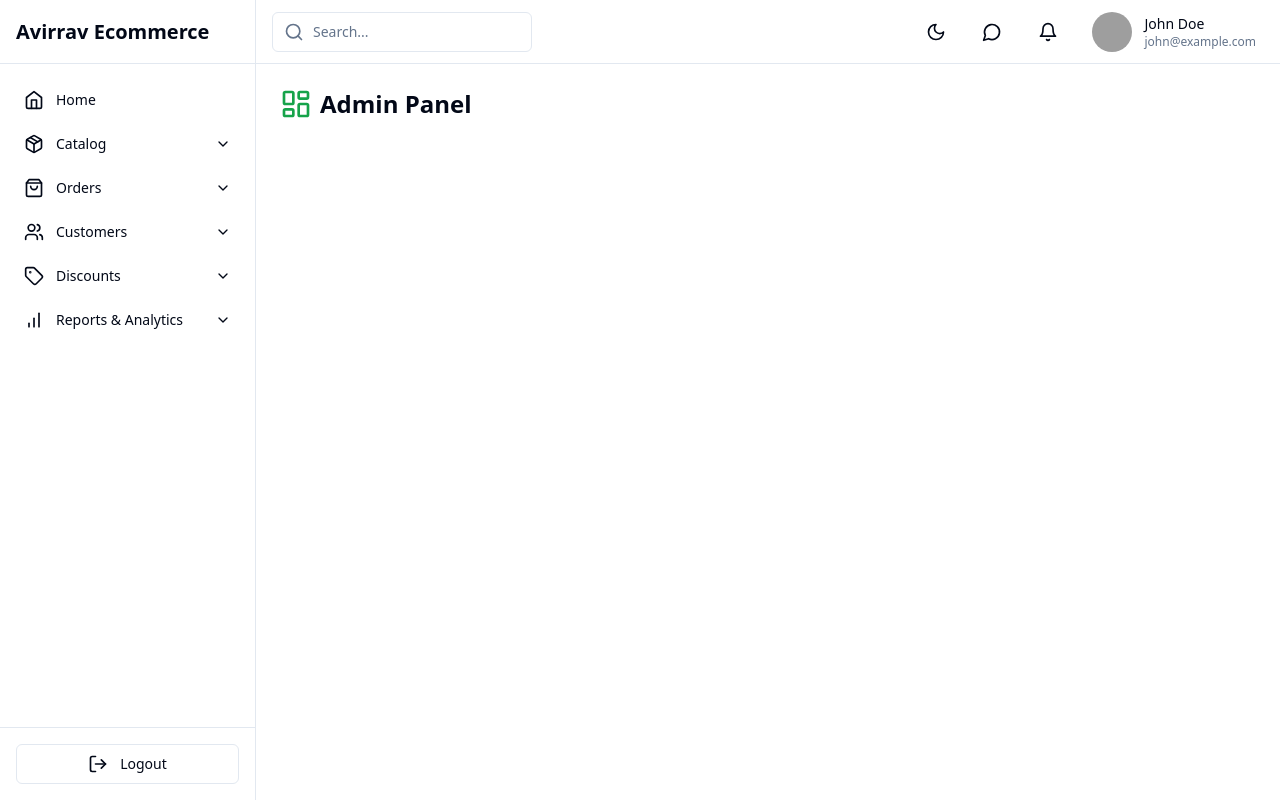
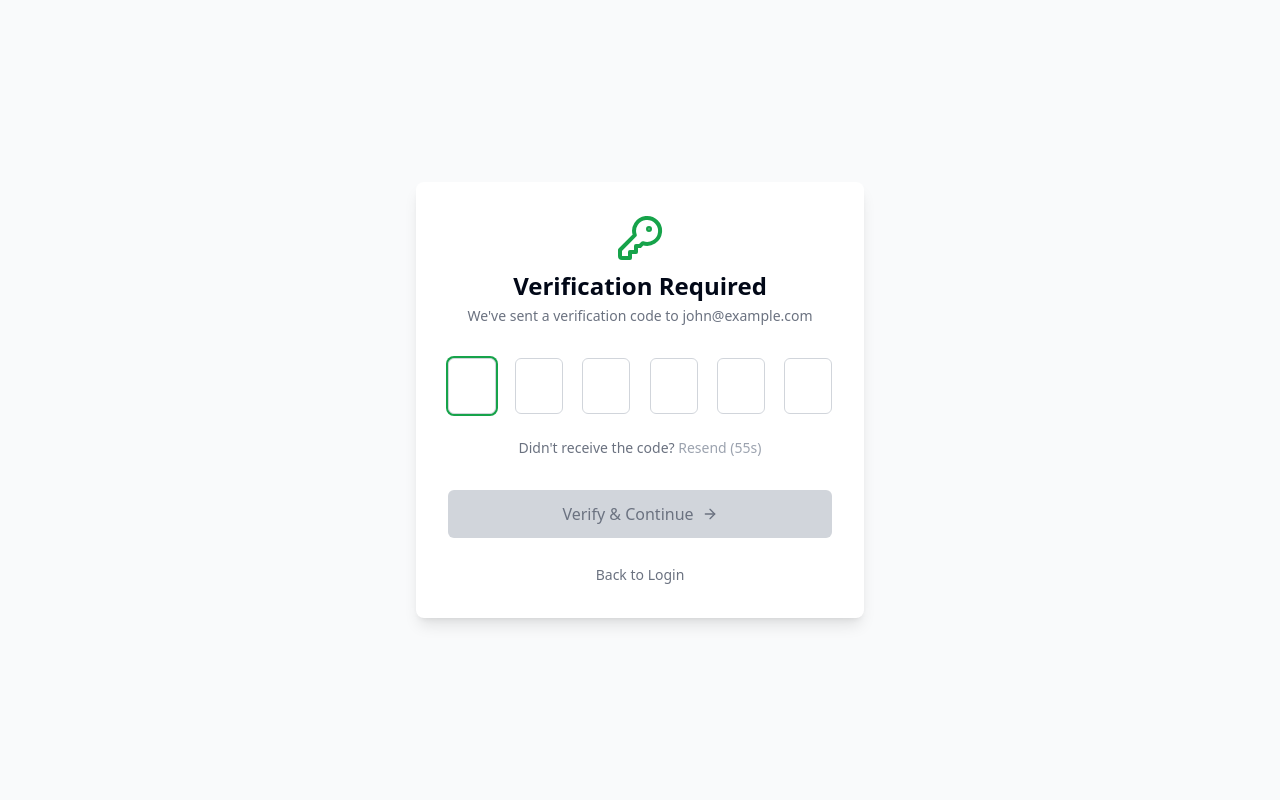
Before and after one commit to gouravrajak985/project46Demo2, a React (Vite) app: page /auth/otp-verification in a window 1280 px wide. Built offline with nearby package versions, Linux system fonts and the light colour scheme; grey boxes are pictures that could not be loaded.

Commit message:
This is New Update sjafgjksadgf

```diff
--- a/src/App.tsx
+++ b/src/App.tsx
@@ -16,6 +16,9 @@ import CreateDiscount from './pages/discounts/CreateDiscount';
 import SalesReports from './pages/reports/SalesReports';
 import CustomerGrowthReports from './pages/reports/CustomerGrowthReports';
 import PaymentReports from './pages/reports/PaymentReports';
+import OTPVerification from './pages/auth/OTPVerification';
+import Login from './pages/auth/Login';
+import Signup from './pages/auth/Signup';
 
 function App() {
   const [showMobileWarning, setShowMobileWarning] = useState(false);
@@ -50,24 +53,28 @@ function App() {
           </div>
         )}
         <Router>
-          <DashboardLayout>
-            <Routes>
-              <Route path="/" element={<Navigate to="/home" replace />} />
-              <Route path="/home" element={<Home />} />
-              <Route path="/catalog/manage-products" element={<ManageProducts />} />
-              <Route path="/catalog/new-product" element={<NewProduct />} />
-              <Route path="/orders/manage-orders" element={<ManageOrders />} />
-              <Route path="/orders/new-order" element={<NewOrder />} />
-              <Route path="/customers/new-customer" element={<NewCustomer />} />
-              <Route path="/customers/manage-customers" element={<ManageCustomers />} />
-              <Route path="/discounts/manage" element={<ManageDiscounts />} />
-              <Route path="/discounts/create" element={<CreateDiscount />} />
-              <Route path="/reports/sales" element={<SalesReports />} />
-              <Route path="/reports/customer-growth" element={<CustomerGrowthReports />} />
-              <Route path="/reports/payments" element={<PaymentReports />} />
-              <Route path="/profile" element={<Profile />} />
-            </Routes>
-          </DashboardLayout>
+          <Routes>
+            {/* Auth Routes */}
+            <Route path="/auth/login" element={<Login />} />
+            <Route path="/auth/signup" element={<Signup />} />
+            <Route path="/auth/otp-verification" element={<OTPVerification />} />
+
+            {/* Dashboard Routes */}
+            <Route path="/" element={<Navigate to="/home" replace />} />
+            <Route path="/home" element={<DashboardLayout><Home /></DashboardLayout>} />
+            <Route path="/catalog/manage-products" element={<DashboardLayout><ManageProducts /></DashboardLayout>} />
+            <Route path="/catalog/new-product" element={<DashboardLayout><NewProduct /></DashboardLayout>} />
+            <Route path="/orders/manage-orders" element={<DashboardLayout><ManageOrders /></DashboardLayout>} />
+            <Route path="/orders/new-order" element={<DashboardLayout><NewOrder /></DashboardLayout>} />
+            <Route path="/customers/new-customer" element={<DashboardLayout><NewCustomer /></DashboardLayout>} />
+            <Route path="/customers/manage-customers" element={<DashboardLayout><ManageCustomers /></DashboardLayout>} />
+            <Route path="/discounts/manage" element={<DashboardLayout><ManageDiscounts /></DashboardLayout>} />
+            <Route path="/discounts/create" element={<DashboardLayout><CreateDiscount /></DashboardLayout>} />
+            <Route path="/reports/sales" element={<DashboardLayout><SalesReports /></DashboardLayout>} />
+            <Route path="/reports/customer-growth" element={<DashboardLayout><CustomerGrowthReports /></DashboardLayout>} />
+            <Route path="/reports/payments" element={<DashboardLayout><PaymentReports /></DashboardLayout>} />
+            <Route path="/profile" element={<DashboardLayout><Profile /></DashboardLayout>} />
+          </Routes>
         </Router>
       </SidebarProvider>
     </ThemeProvider>
--- /dev/null
+++ b/src/pages/auth/OTPVerification.tsx
@@ -0,0 +1,186 @@
+import React, { useState, useEffect } from 'react';
+import { useNavigate } from 'react-router-dom';
+import { LayoutDashboard, ArrowRight, KeyRound } from 'lucide-react';
+import { useTheme } from '../../context/ThemeContext';
+
+const OTPVerification = () => {
+  const { theme } = useTheme();
+  const navigate = useNavigate();
+  const [otp, setOtp] = useState(['', '', '', '', '', '']);
+  const [timer, setTimer] = useState(60);
+  const [isResendDisabled, setIsResendDisabled] = useState(true);
+  const [email, setEmail] = useState('john@example.com'); // This would come from previous step
+
+  // Create refs for each input
+  const inputRefs = Array(6).fill(0).map(() => React.createRef<HTMLInputElement>());
+
+  useEffect(() => {
+    // Focus the first input when component mounts
+    inputRefs[0].current?.focus();
+
+    // Start the timer
+    const interval = setInterval(() => {
+      setTimer((prevTimer) => {
+        if (prevTimer <= 1) {
+          setIsResendDisabled(false);
+          clearInterval(interval);
+          return 0;
+        }
+        return prevTimer - 1;
+      });
+    }, 1000);
+
+    return () => clearInterval(interval);
+  }, []);
+
+  const handleChange = (index: number, value: string) => {
+    // Only allow numbers
+    if (!/^\d*$/.test(value)) return;
+
+    // Update the OTP array
+    const newOtp = [...otp];
+    newOtp[index] = value;
+    setOtp(newOtp);
+
+    // If a digit was entered and there's a next input, focus it
+    if (value && index < 5) {
+      inputRefs[index + 1].current?.focus();
+    }
+  };
+
+  const handleKeyDown = (index: number, e: React.KeyboardEvent<HTMLInputElement>) => {
+    // If backspace is pressed and current input is empty, focus previous input
+    if (e.key === 'Backspace' && !otp[index] && index > 0) {
+      inputRefs[index - 1].current?.focus();
+    }
+  };
+
+  const handlePaste = (e: React.ClipboardEvent<HTMLInputElement>) => {
+    e.preventDefault();
+    const pastedData = e.clipboardData.getData('text');
+
+    // Check if pasted content is a 6-digit number
+    if (/^\d{6}$/.test(pastedData)) {
+      const digits = pastedData.split('');
+      setOtp(digits);
+
+      // Focus the last input
+      inputRefs[5].current?.focus();
+    }
+  };
+
+  const handleResendOTP = () => {
+    // Reset timer and disable resend button
+    setTimer(60);
+    setIsResendDisabled(true);
+
+    // Logic to resend OTP would go here
+    console.log('Resending OTP...');
+
+    // Start the timer again
+    const interval = setInterval(() => {
+      setTimer((prevTimer) => {
+        if (prevTimer <= 1) {
+          setIsResendDisabled(false);
+          clearInterval(interval);
+          return 0;
+        }
+        return prevTimer - 1;
+      });
+    }, 1000);
+  };
+
+  const handleVerify = () => {
+    const otpValue = otp.join('');
+
+    // Check if OTP is complete
+    if (otpValue.length === 6) {
+      // Verify OTP logic would go here
+      console.log('Verifying OTP:', otpValue);
+
+      // Navigate to dashboard on success
+      navigate('/home');
+    }
+  };
+
+  return (
+    <div className={`min-h-screen flex items-center justify-center ${
+      theme === 'dark' ? 'bg-black' : 'bg-gray-50'
+    }`}>
+      <div className={`max-w-md w-full mx-4 ${
+        theme === 'dark' ? 'bg-gray-900' : 'bg-white'
+      } rounded-lg shadow-lg p-8`}>
+        <div className="text-center mb-8">
+          <div className="flex justify-center mb-2">
+            <KeyRound className="h-12 w-12 text-primary" />
+          </div>
+          <h2 className="text-2xl font-bold mb-1">Verification Required</h2>
+          <p className="text-sm text-gray-500">
+            We've sent a verification code to <span className="font-medium">{email}</span>
+          </p>
+        </div>
+
+        <div className="mb-8">
+          <div className="flex justify-between mb-6">
+            {otp.map((digit, index) => (
+              <input
+                key={index}
+                ref={inputRefs[index]}
+                type="text"
+                maxLength={1}
+                value={digit}
+                onChange={(e) => handleChange(index, e.target.value)}
+                onKeyDown={(e) => handleKeyDown(index, e)}
+                onPaste={index === 0 ? handlePaste : undefined}
+                className={`w-12 h-14 text-center text-xl font-bold rounded-md border ${
+                  theme === 'dark'
+                    ? 'bg-gray-800 border-gray-700 text-white'
+                    : 'bg-white border-gray-300 text-gray-900'
+                } focus:outline-none focus:ring-2 focus:ring-primary`}
+              />
+            ))}
+          </div>
+
+          <p className="text-center text-sm text-gray-500 mb-6">
+            Didn't receive the code?{' '}
+            <button
+              onClick={handleResendOTP}
+              disabled={isResendDisabled}
+              className={`font-medium ${
+                isResendDisabled
+                  ? 'text-gray-400 cursor-not-allowed'
+                  : 'text-primary hover:text-primary/80'
+              }`}
+            >
+              Resend {isResendDisabled && `(${timer}s)`}
+            </button>
+          </p>
+        </div>
+
+        <button
+          onClick={handleVerify}
+          disabled={otp.some(digit => !digit)}
+          className={`w-full py-3 rounded-md flex items-center justify-center font-medium ${
+            otp.some(digit => !digit)
+              ? 'bg-gray-300 text-gray-500 cursor-not-allowed'
+              : 'bg-primary text-white hover:bg-primary/90'
+          }`}
+        >
+          Verify & Continue
+          <ArrowRight className="ml-2 h-4 w-4" />
+        </button>
+
+        <div className="mt-6 text-center">
+          <button
+            onClick={() => navigate('/login')}
+            className="text-sm text-gray-500 hover:text-gray-700"
+          >
+            Back to Login
+          </button>
+        </div>
+      </div>
+    </div>
+  );
+};
+
+export default OTPVerification;
--- a/src/pages/auth/Signup.tsx
+++ b/src/pages/auth/Signup.tsx
@@ -15,8 +15,26 @@ const Signup = () => {
 
   const handleSignup = (e: React.FormEvent) => {
     e.preventDefault();
+
+    // Validate passwords match
+    if (formData.password !== formData.confirmPassword) {
+      alert("Passwords don't match");
+      return;
+    }
+
     // Add signup logic here
-    navigate('/login');
+    console.log('Signing up with:', formData);
+
+    // Navigate to OTP verification
+    navigate('/auth/otp-verification');
+  };
+
+  const handleChange = (e: React.ChangeEvent<HTMLInputElement>) => {
+    const { name, value } = e.target;
+    setFormData(prev => ({
+      ...prev,
+      [name]: value
+    }));
   };
 
   return (
@@ -28,7 +46,7 @@ const Signup = () => {
       } rounded-lg shadow-lg p-8`}>
         <div className="text-center mb-8">
           <div className="flex justify-center mb-2">
-            <LayoutDashboard className="h-12 w-12" />
+            <LayoutDashboard className="h-12 w-12 text-primary" />
           </div>
           <h2 className="text-2xl font-bold mb-1">Admin Panel</h2>
           <p className="text-sm text-gray-500">Developed by Avirrav</p>
@@ -39,8 +57,9 @@ const Signup = () => {
             <label className="block text-sm font-medium mb-2">Full Name</label>
             <input
               type="text"
+              name="name"
               value={formData.name}
-              onChange={(e) => setFormData({ ...formData, name: e.target.value })}
+              onChange={handleChange}
               className={`w-full p-3 rounded border ${
                 theme === 'dark'
                   ? 'bg-gray-800 border-gray-700'
@@ -55,8 +74,9 @@ const Signup = () => {
             <label className="block text-sm font-medium mb-2">Email</label>
             <input
               type="email"
+              name="email"
               value={formData.email}
-              onChange={(e) => setFormData({ ...formData, email: e.target.value })}
+              onChange={handleChange}
               className={`w-full p-3 rounded border ${
                 theme === 'dark'
                   ? 'bg-gray-800 border-gray-700'
@@ -71,8 +91,9 @@ const Signup = () => {
             <label className="block text-sm font-medium mb-2">Password</label>
             <input
               type="password"
+              name="password"
               value={formData.password}
-              onChange={(e) => setFormData({ ...formData, password: e.target.value })}
+              onChange={handleChange}
               className={`w-full p-3 rounded border ${
                 theme === 'dark'
                   ? 'bg-gray-800 border-gray-700'
@@ -87,8 +108,9 @@ const Signup = () => {
             <label className="block text-sm font-medium mb-2">Confirm Password</label>
             <input
               type="password"
+              name="confirmPassword"
               value={formData.confirmPassword}
-              onChange={(e) => setFormData({ ...formData, confirmPassword: e.target.value })}
+              onChange={handleChange}
               className={`w-full p-3 rounded border ${
                 theme === 'dark'
                   ? 'bg-gray-800 border-gray-700'
@@ -101,7 +123,7 @@ const Signup = () => {
 
           <button
             type="submit"
-            className="w-full bg-blue-500 text-white p-3 rounded hover:bg-blue-600 flex items-center justify-center"
+            className="w-full bg-primary text-white p-3 rounded hover:bg-primary/90 flex items-center justify-center"
           >
             <UserPlus className="h-4 w-4 mr-2" />
             Create Account
@@ -110,11 +132,11 @@ const Signup = () => {
           <p className="text-center text-sm">
             Already have an account?{' '}
             <a
-              href="/login"
-              className="text-blue-500 hover:text-blue-600"
+              href="/auth/login"
+              className="text-primary hover:text-primary/80"
               onClick={(e) => {
                 e.preventDefault();
-                navigate('/login');
+                navigate('/auth/login');
               }}
             >
               Sign in
--- a/src/pages/customers/NewCustomer.tsx
+++ b/src/pages/customers/NewCustomer.tsx
@@ -134,7 +134,7 @@ const NewCustomer = () => {
           </button>
           <button
             type="submit"
-            className="px-6 py-3 bg-shopify-green text-white rounded-md hover:bg-shopify-green-dark flex items-center"
+            className="px-6 py-3 bg-green-600 text-white rounded-md hover:bg-green-700 flex items-center"
           >
             <Save className="h-5 w-5 mr-2" />
             Create Customer
--- a/src/pages/orders/NewOrder.tsx
+++ b/src/pages/orders/NewOrder.tsx
@@ -246,7 +246,7 @@ const NewOrder = () => {
           </button>
           <button
             type="submit"
-            className="px-6 py-3 bg-shopify-green text-white rounded-md hover:bg-shopify-green-dark flex items-center"
+            className="px-6 py-3 bg-green-600 text-white rounded-md hover:bg-green-700 flex items-center"
           >
             <Save className="h-5 w-5 mr-2" />
             Create Order
```
Also changed, not shown: src/pages/auth/Login.tsx (+13 -7 lines), src/pages/catalog/NewProduct.tsx (+13 -1 lines), src/pages/discounts/CreateDiscount.tsx (+4 -4 lines).
